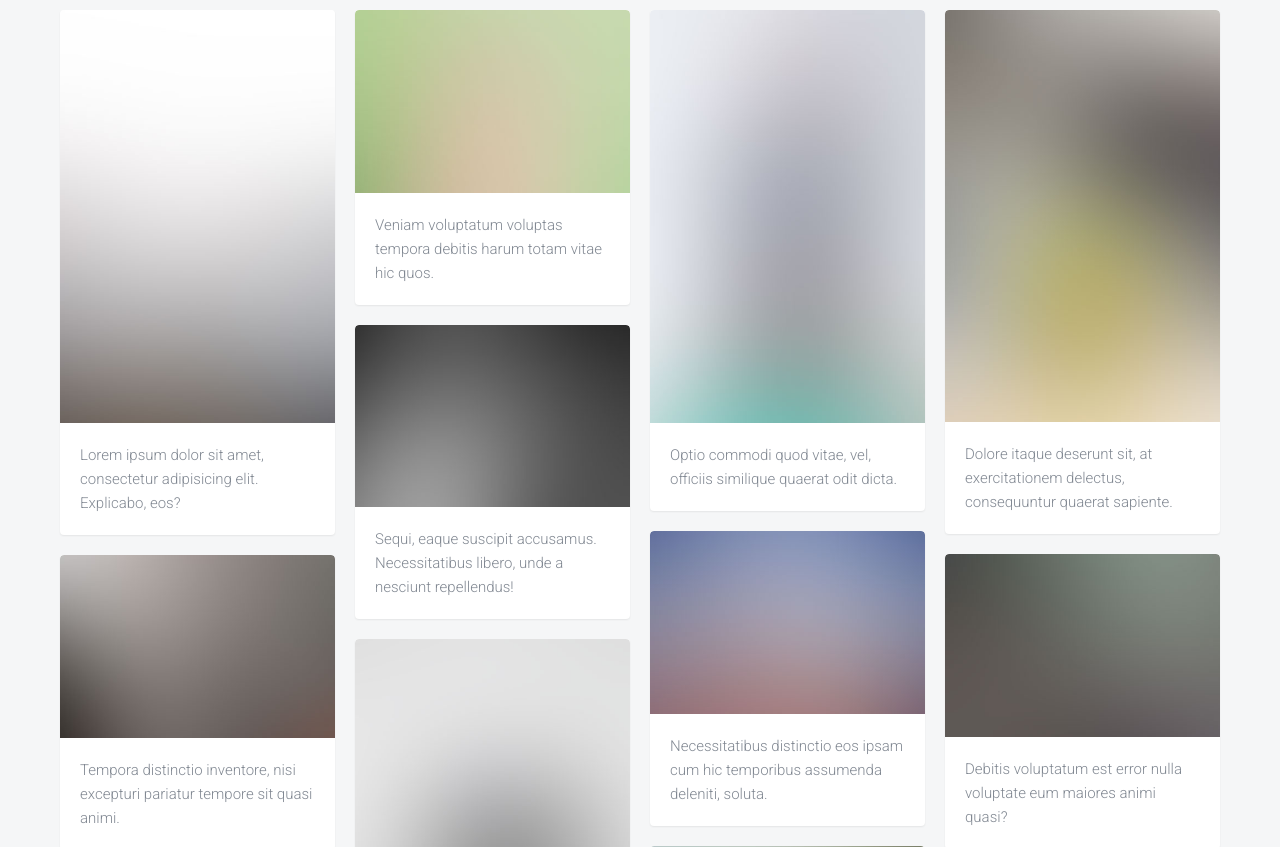
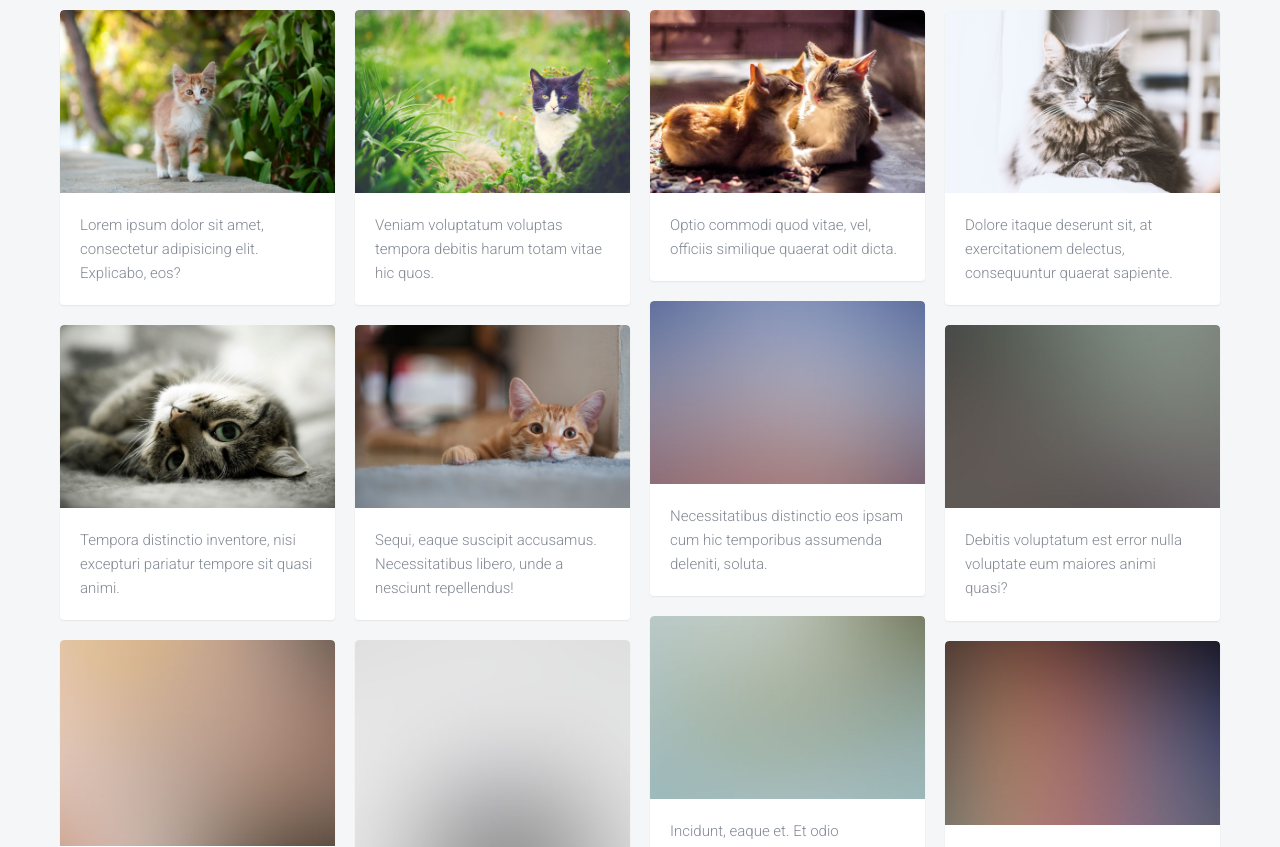
Before and after one commit to sidneynakatani/petcare, a Flask app: page / in a window 1280 px wide. Shown: the part 180-1027 px from the top of the page. Run offline with Flask 2, Linux system fonts and the light colour scheme; some libraries are stand-ins or nearby versions; some web fonts are replaced.

Commit message:
alterado imagem

```diff
--- a/templates/index.html
+++ b/templates/index.html
@@ -92,37 +92,37 @@
 
         	<div class="item">
         		<div class="animate-box">
-	        		<a href="static/images/img_1.jpg" class="image-popup fh5co-board-img" title="Lorem ipsum dolor sit amet, consectetur adipisicing elit. Explicabo, eos?"><img src="static/images/img_1.jpg" alt="Free HTML5 Bootstrap template"></a>
+	        		<a href="static/images/gatos.jpg" class="image-popup fh5co-board-img" title="Lorem ipsum dolor sit amet, consectetur adipisicing elit. Explicabo, eos?"><img src="static/images/gatos.jpg" alt="Free HTML5 Bootstrap template"></a>
         		</div>
         		<div class="fh5co-desc">Lorem ipsum dolor sit amet, consectetur adipisicing elit. Explicabo, eos?</div>
         	</div>
         	<div class="item">
         		<div class="animate-box">
-	        		<a href="static/images/img_2.jpg" class="image-popup fh5co-board-img"><img src="static/images/img_2.jpg" alt="Free HTML5 Bootstrap template"></a>
+	        		<a href="static/images/gatos2.jpg" class="image-popup fh5co-board-img"><img src="static/images/gatos2.jpg" alt="Free HTML5 Bootstrap template"></a>
 	        		<div class="fh5co-desc">Veniam voluptatum voluptas tempora debitis harum totam vitae hic quos.</div>
         		</div>
         	</div>
         	<div class="item">
         		<div class="animate-box">
-	        		<a href="static/images/img_3.jpg" class="image-popup fh5co-board-img"><img src="static/images/img_3.jpg" alt="Free HTML5 Bootstrap template"></a>
+	        		<a href="static/images/gatos3.jpg" class="image-popup fh5co-board-img"><img src="static/images/gatos3.jpg" alt="Free HTML5 Bootstrap template"></a>
 	        		<div class="fh5co-desc">Optio commodi quod vitae, vel, officiis similique quaerat odit dicta.</div>
         		</div>
         	</div>
         	<div class="item">
         		<div class="animate-box">
-	        		<a href="static/images/img_4.jpg" class="image-popup fh5co-board-img"><img src="static/images/img_4.jpg" alt="Free HTML5 Bootstrap template"></a>
+	        		<a href="static/images/gato.jpg" class="image-popup fh5co-board-img"><img src="static/images/gato.jpg" alt="Free HTML5 Bootstrap template"></a>
 	        		<div class="fh5co-desc">Dolore itaque deserunt sit, at exercitationem delectus, consequuntur quaerat sapiente.</div>
         		</div>
         	</div>
         	<div class="item">
         		<div class="animate-box">
-	        		<a href="static/images/img_5.jpg" class="image-popup fh5co-board-img"><img src="static/images/img_5.jpg" alt="Free HTML5 Bootstrap template"></a>
+	        		<a href="static/images/gatos5.jpg" class="image-popup fh5co-board-img"><img src="static/images/gatos5.jpg" alt="Free HTML5 Bootstrap template"></a>
 	        		<div class="fh5co-desc">Tempora distinctio inventore, nisi excepturi pariatur tempore sit quasi animi.</div>
         		</div>
         	</div>
         	<div class="item">
         		<div class="animate-box">
-	        		<a href="static/images/img_6.jpg" class="image-popup fh5co-board-img"><img src="static/images/img_6.jpg" alt="Free HTML5 Bootstrap template"></a>
+	        		<a href="static/images/gatos6.jpg" class="image-popup fh5co-board-img"><img src="static/images/gatos6.jpg" alt="Free HTML5 Bootstrap template"></a>
 	        		<div class="fh5co-desc">Sequi, eaque suscipit accusamus. Necessitatibus libero, unde a nesciunt repellendus!</div>
         		</div>
         	</div>
```
Also changed, not shown: static/images/gato.jpg (added), static/images/gatos.jpg (added), static/images/gatos2.jpg (added), static/images/gatos3.jpg (added), static/images/gatos5.jpg (added), static/images/gatos6.jpg (added), static/images/img_1.jpg (deleted), static/images/img_2.jpg (deleted), static/images/img_3.jpg (deleted), static/images/img_4.jpg (deleted), static/images/img_5.jpg (deleted), static/images/img_6.jpg (deleted).
